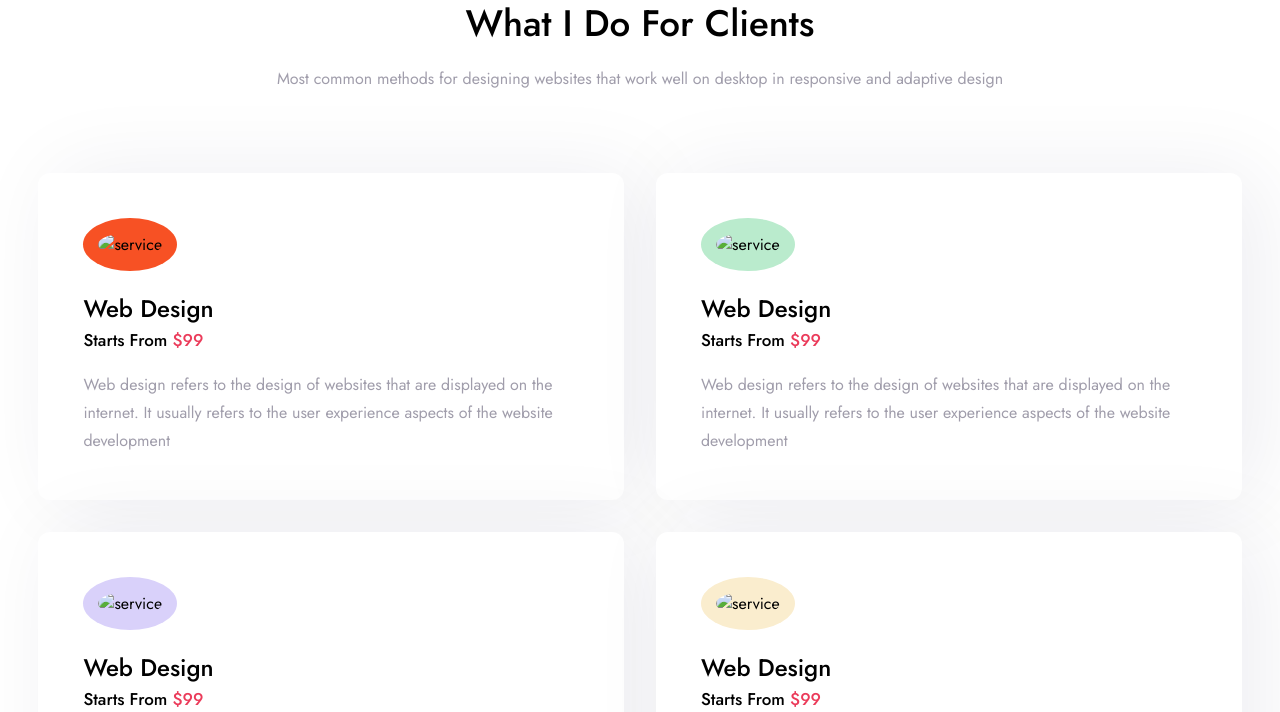
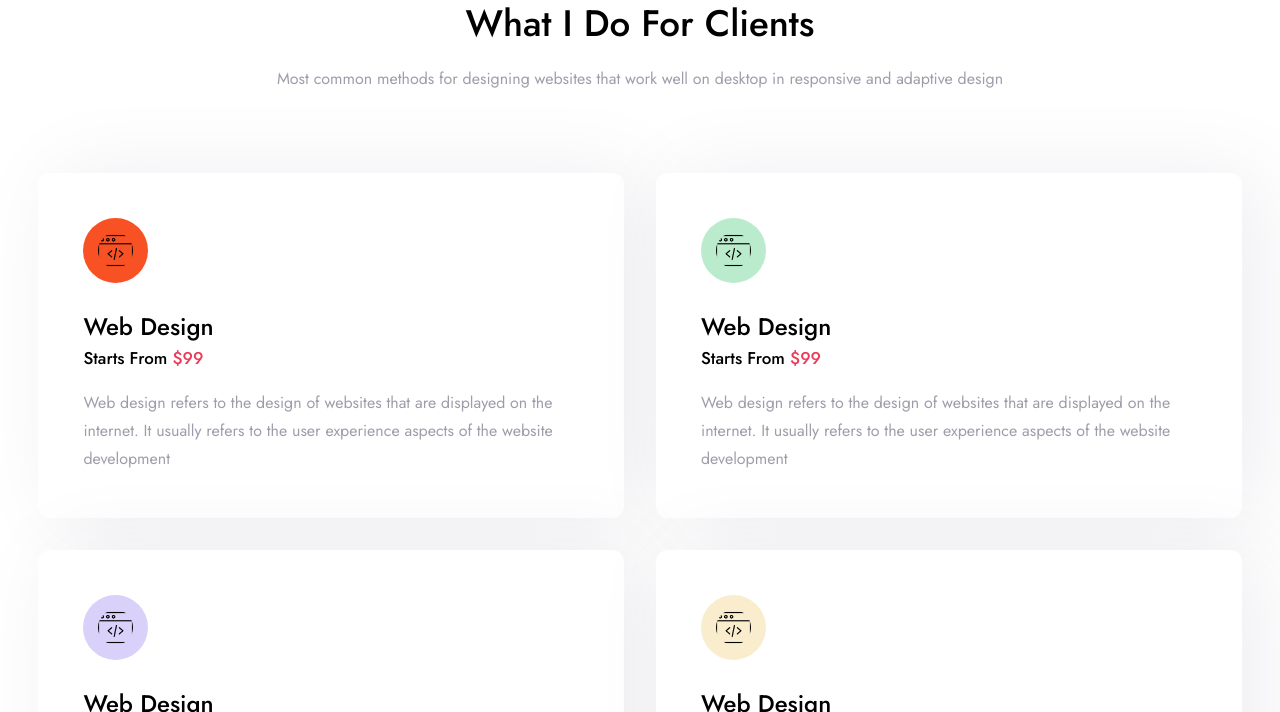
Before and after one commit to kayush96/kayush96.github.io, a plain HTML site: page index.html in a window 1280 px wide. Both pictures are taken after a click on the link "Service". Shown: the part 2820-3532 px from the top of the page. Drawn offline with nearby package versions, Linux system fonts and the light colour scheme.

Commit message:
Add web image

```diff
--- a/index.html
+++ b/index.html
@@ -164,7 +164,7 @@
 	<div class="service-content">
 		<div class="row">
 			<div class="s s-one">
-				<img src="assets/img/" alt="service">
+				<img src="assets/img/web.png" alt="service">
 			</div>
 			<h3>Web Design</h3>
 			<h5>Starts From <span>$99</span></h5>
@@ -174,7 +174,7 @@
 
 		<div class="row">
 			<div class="s s-two">
-				<img src="assets/img/" alt="service">
+				<img src="assets/img/web.png" alt="service">
 			</div>
 			<h3>Web Design</h3>
 			<h5>Starts From <span>$99</span></h5>
@@ -184,7 +184,7 @@
 
 		<div class="row">
 			<div class="s s-three">
-				<img src="assets/img/" alt="service">
+				<img src="assets/img/web.png" alt="service">
 			</div>
 			<h3>Web Design</h3>
 			<h5>Starts From <span>$99</span></h5>
@@ -194,7 +194,7 @@
 
 		<div class="row">
 			<div class="s s-four">
-				<img src="assets/img/" alt="service">
+				<img src="assets/img/web.png" alt="service">
 			</div>
 			<h3>Web Design</h3>
 			<h5>Starts From <span>$99</span></h5>
```
Also changed, not shown: assets/img/web.png (added).
